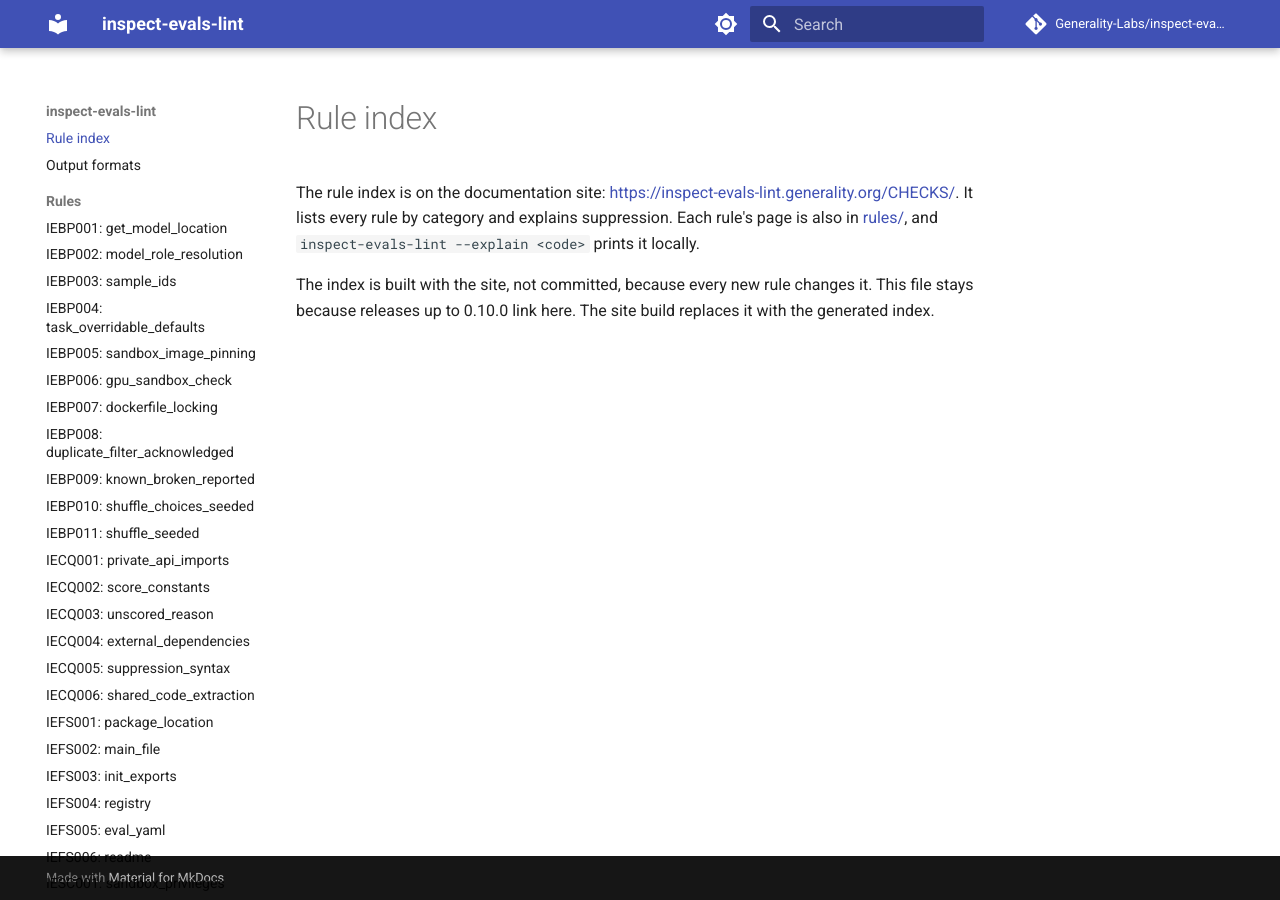
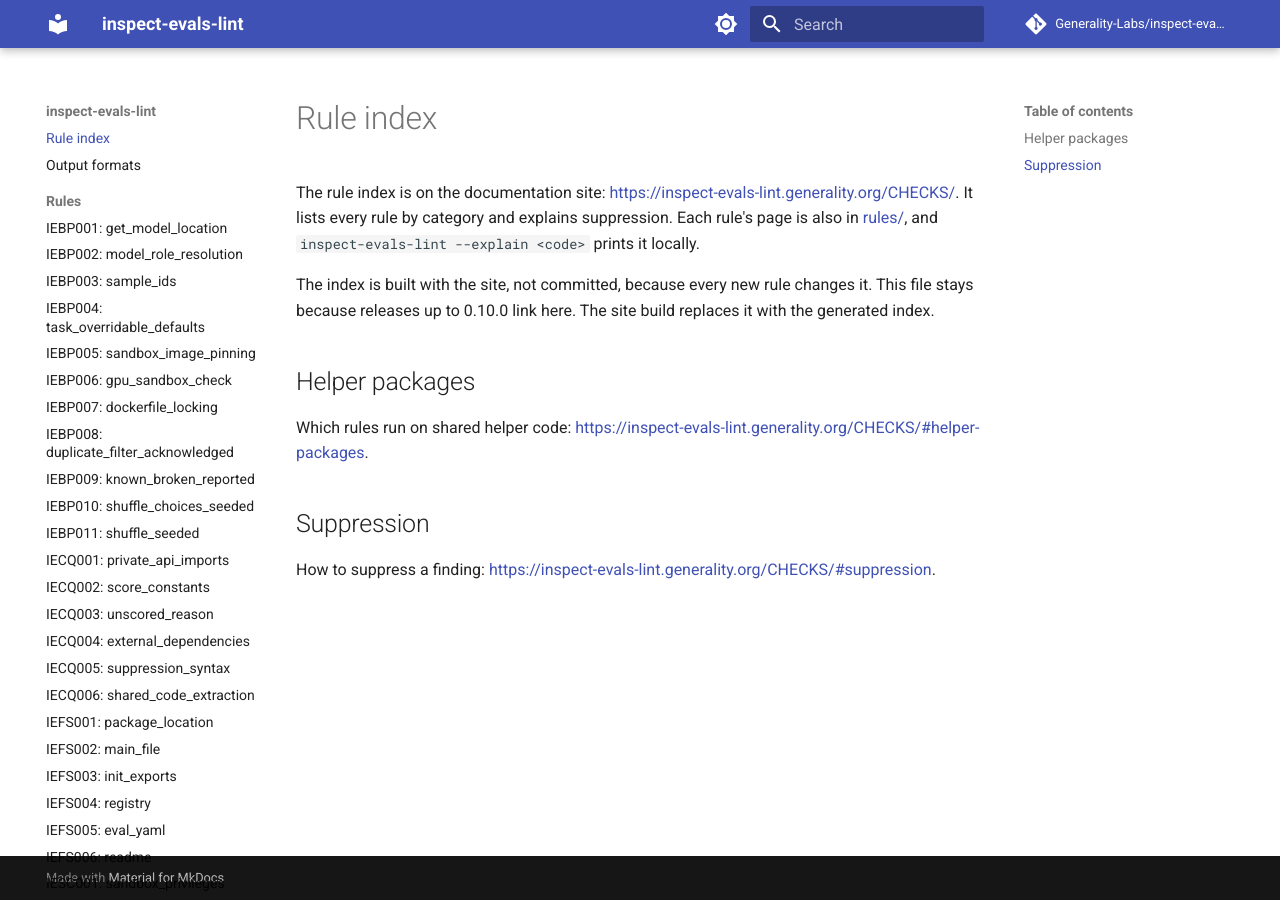
Before and after one commit to Generality-Labs/inspect-evals-lint, an MkDocs documentation site: the page built from docs/CHECKS.md, in a window 1280 px wide. Built offline with MkDocs 1.6.1 and Material for MkDocs 9.7.7, drawn with Linux system fonts in a browser that asks for light colours; comment, search, counter and statistics services are not loaded.

Commit message:
Keep the anchors inspect_evals links to in the CHECKS.md pointer
AUTOMATED_CHECKS.md in inspect_evals links to docs/CHECKS.md#helper-packages.
The README links the pointer too, so the site rewrites it to its own index.

Co-Authored-By: Claude Opus 5.5 <noreply@anthropic.com>

```diff
--- a/docs/CHECKS.md
+++ b/docs/CHECKS.md
@@ -3,3 +3,11 @@
 The rule index is on the documentation site: <https://inspect-evals-lint.generality.org/CHECKS/>. It lists every rule by category and explains suppression. Each rule's page is also in [rules/](rules/), and `inspect-evals-lint --explain <code>` prints it locally.
 
 The index is built with the site, not committed, because every new rule changes it. This file stays because releases up to 0.10.0 link here. The site build replaces it with the generated index.
+
+## Helper packages
+
+Which rules run on shared helper code: <https://inspect-evals-lint.generality.org/CHECKS/#helper-packages>.
+
+## Suppression
+
+How to suppress a finding: <https://inspect-evals-lint.generality.org/CHECKS/#suppression>.
```
Also changed, not shown: README.md (+1 -1 lines).
